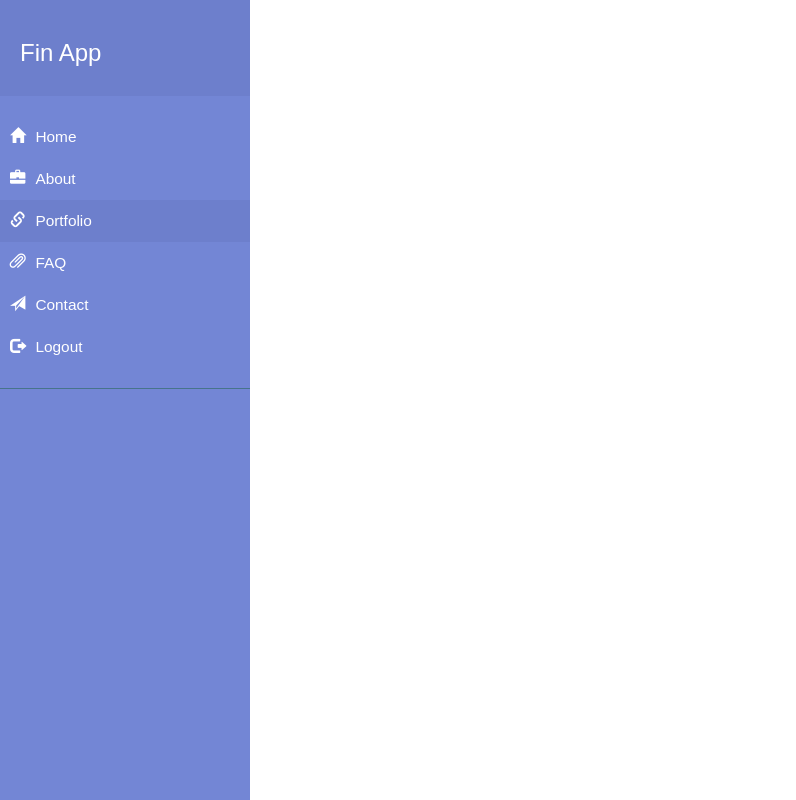
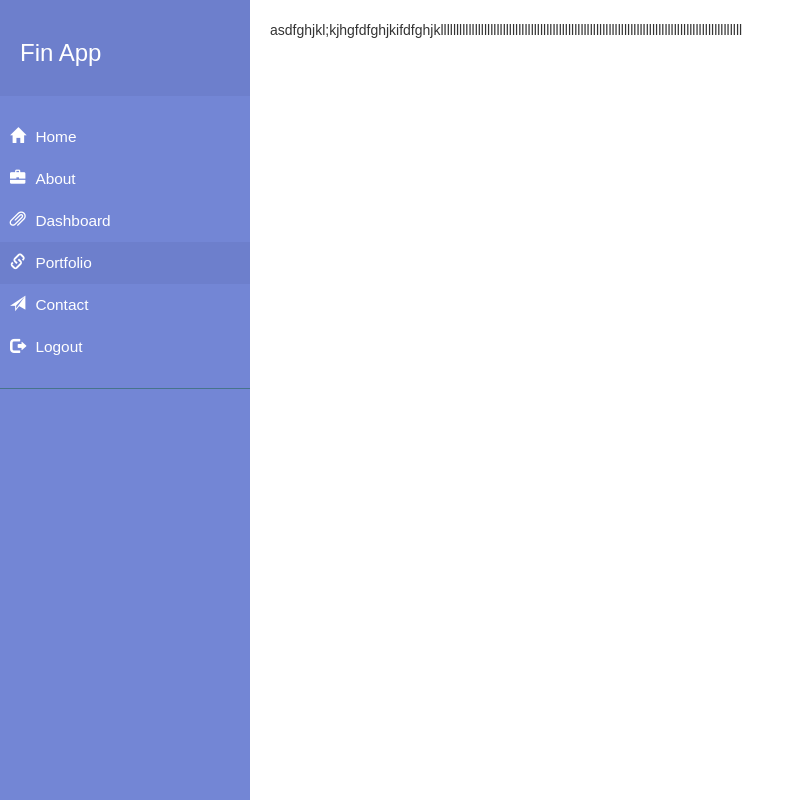
Before and after one commit to tyellu/FinApp, a React (Create React App) app in the folder FinApp/client/: page /Portfolio in a window 1280 px wide. Shown: the whole page, without its empty margins (0-796 px from the left). Built offline with nearby package versions, Linux system fonts and the light colour scheme.

Commit message:
added the registerServiceworker back

```diff
--- a/FinApp/client/src/Portfolio.js
+++ b/FinApp/client/src/Portfolio.js
@@ -7,17 +7,15 @@ class Portfolio extends Component {
   constructor(props) {
         super(props);
         this.state = { collapsed: true };
-    }
+  }
 
   mouseOver() {
-      console.log('print');
         this.setState({ collapsed: false });
   }
 
   mouseOut() {
         this.setState({ collapsed: true });
   }
-
 
   render() {
     return <div>
@@ -41,16 +39,16 @@ class Portfolio extends Component {
                             About
                         </Link>
                     </li>
+                    <li>
+                        <Link to={'/Dashboard'}>
+                            <i class="glyphicon glyphicon-paperclip"></i>
+                            Dashboard
+                        </Link>
+                    </li>
                     <li class="active">
                         <Link to={'/Portfolio'}>
                             <i class="glyphicon glyphicon-link"></i>
                             Portfolio
-                        </Link>
-                    </li>
-                    <li>
-                        <Link to={'/FAQ'}>
-                            <i class="glyphicon glyphicon-paperclip"></i>
-                            FAQ
                         </Link>
                     </li>
                     <li>
@@ -69,7 +67,7 @@ class Portfolio extends Component {
             </nav>
 
             <div id="content">
-
+              asdfghjkl;kjhgfdfghjkifdfghjklllllllllllllllllllllllllllllllllllllllllllllllllllllllllllllllllllllllllllllllllllllllllllllllll
             </div>
         </div>
 
--- a/FinApp/client/src/index.js
+++ b/FinApp/client/src/index.js
@@ -2,17 +2,16 @@ import React from 'react';
 import ReactDOM from 'react-dom';
 import './index.css';
 import {BrowserRouter as Router, Route} from 'react-router-dom'
-
+import registerServiceWorker from './registerServiceWorker';
 import App from './App';
 import Portfolio from './Portfolio';
 
-
-ReactDOM.render(
+ReactDOM.render((
   <Router>
     <div>
       <Route exact path="/" component={App} />
       <Route path="/Portfolio" component={Portfolio}/>
     </div>
-  </Router>,
-  document.getElementById('root')
-);
+  </Router>
+), document.getElementById('root'))
+registerServiceWorker();
```
